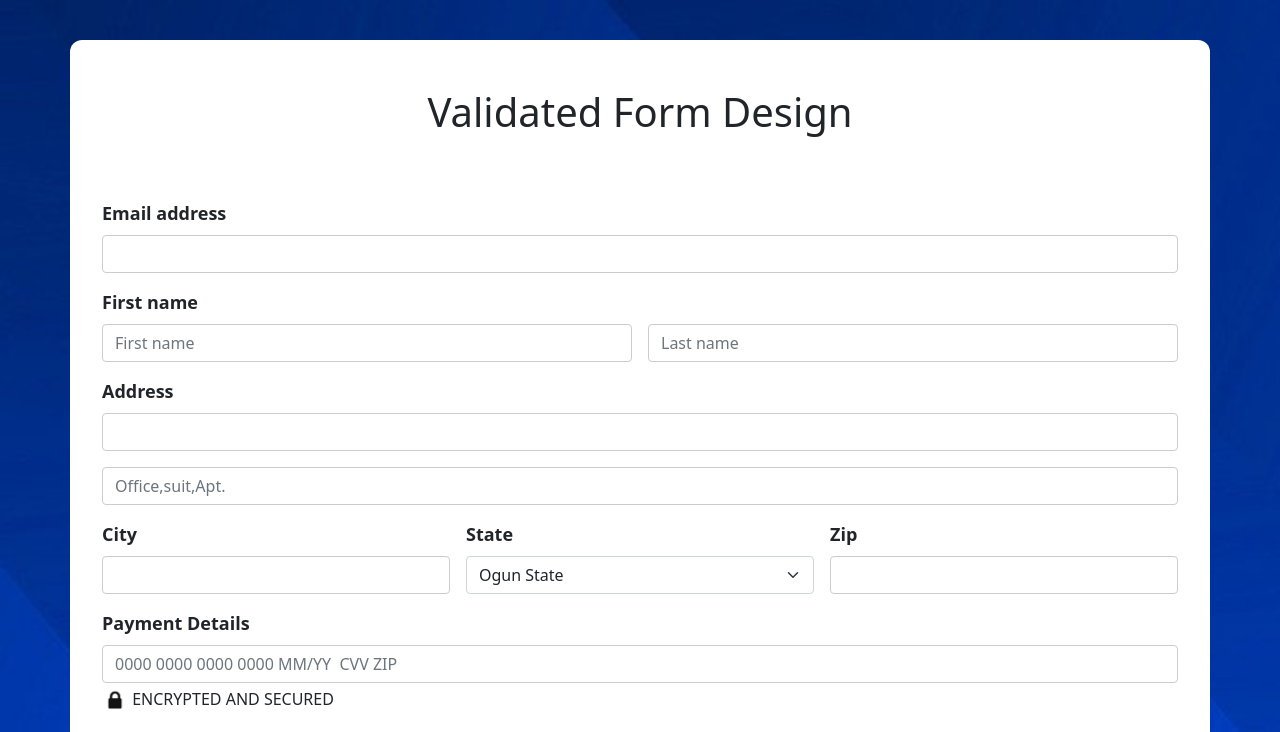
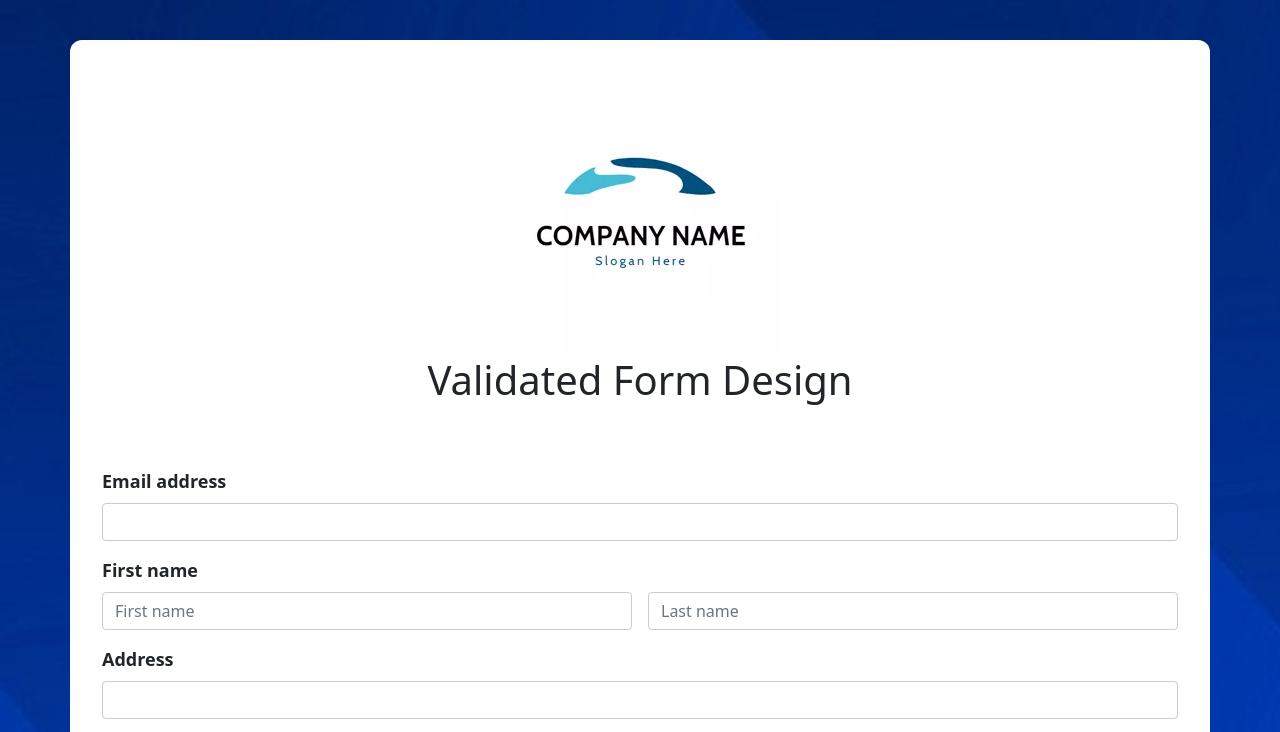
Before and after one commit to gift56/Bootstrap-form, a plain HTML site: page index.html in a window 1280 px wide. Shown: the top 732 px of the page. Drawn offline with Linux system fonts and the light colour scheme.

Commit message:
added header logo

```diff
--- a/index.html
+++ b/index.html
@@ -12,7 +12,8 @@
 
 <body>
     <div class="container">
-        <h1 class="text-center mt-3">Validated Form Design</h1>
+        <div class="text-center" ><img class="text-center" src="/styles/img/libarery.png" alt="logo"></div>
+        <h1 class="text-center">Validated Form Design</h1>
         <form class="row g-3 needs-validation mt-5" novalidate>
             <div class="col-md-12 ">
                 <label for="validationTooltip01" class="form-label">Email address</label>
```
Also changed, not shown: styles/img/libarery.png (added), 1 other file.
